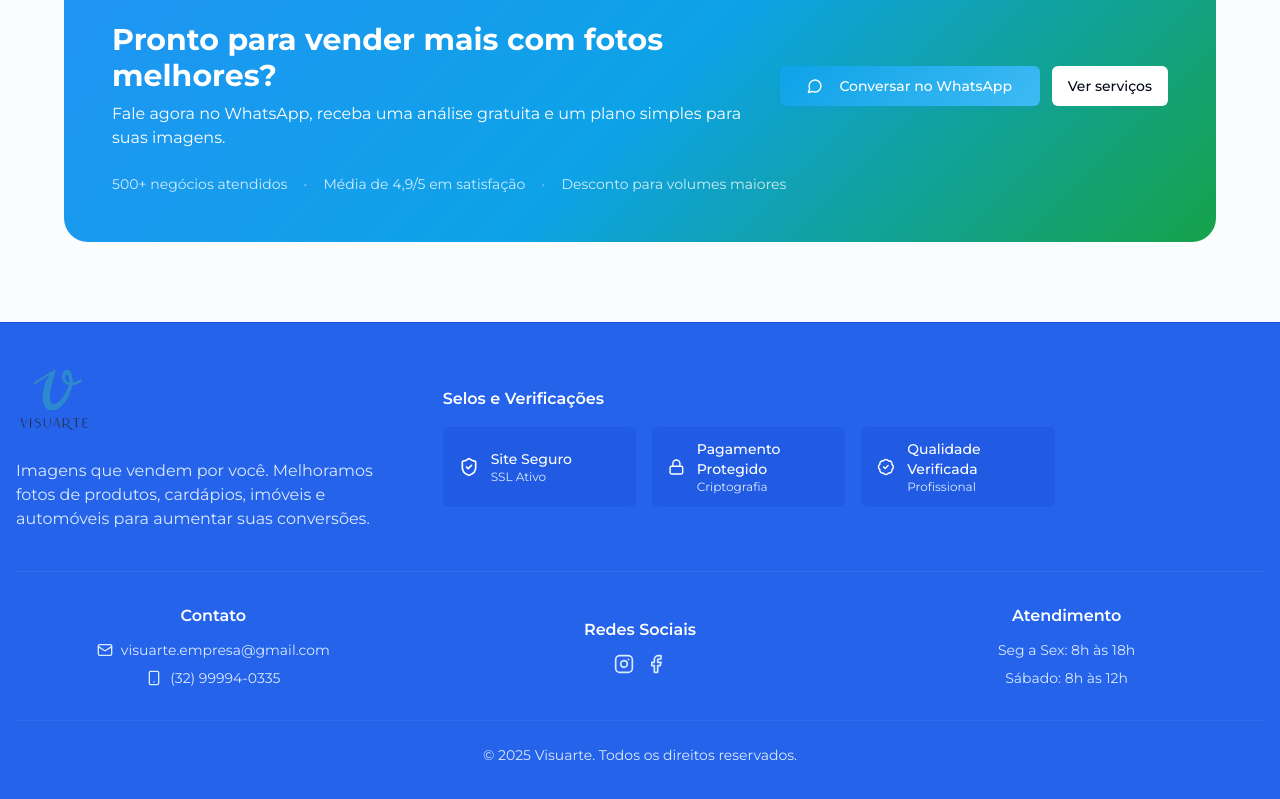
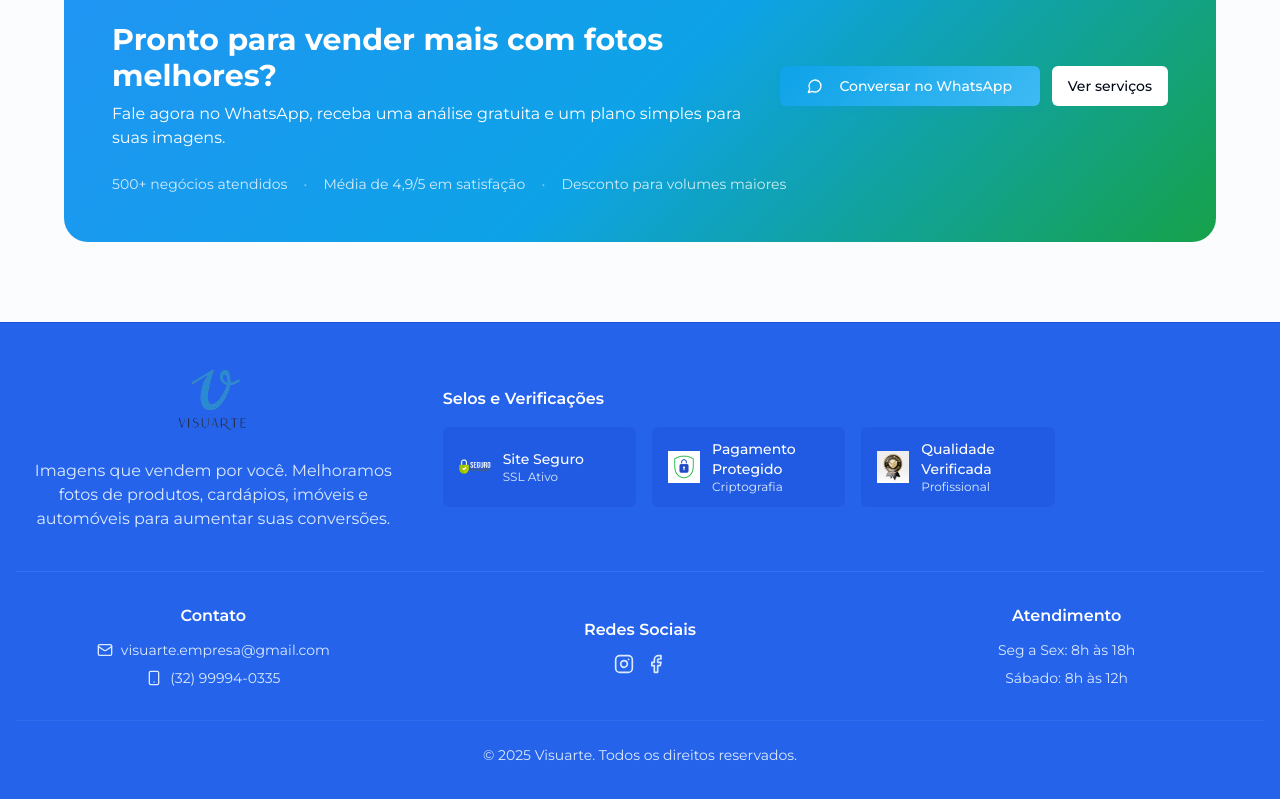
Before and after one commit to luccatoni-devs/visuarte-oficial, a React (Vite) app: page / in a window 1280 px wide. Shown: the part 7420-8219 px from the top of the page. Built offline with nearby package versions, Linux system fonts and the light colour scheme; the HTML template or start-up script is replaced by a standard one.

Commit message:
feat: Atualizar layout do rodapé com imagens de selos e centralizar texto

```diff
--- a/src/components/Footer.tsx
+++ b/src/components/Footer.tsx
@@ -7,10 +7,10 @@ const Footer = () => {
         {/* Top: Marca + Selos */}
         <div className="grid gap-8 md:grid-cols-3 items-center">
           <div className="md:col-span-1">
-            <div className="flex items-center gap-3">
+            <div className="flex flex-col items-center gap-3"> {/* Alterado para flex-col e items-center */}
               <img src="/lovable-uploads/logo.png" alt="Visuarte" className="h-20 w-auto" />
             </div>
-            <p className="text-blue-100 mt-4 max-w-md">
+            <p className="text-blue-100 mt-4 max-w-md text-center"> {/* Centraliza o texto também */}
               Imagens que vendem por você. Melhoramos fotos de produtos, cardápios, imóveis e automóveis para aumentar suas conversões.
             </p>
           </div>
@@ -19,21 +19,21 @@ const Footer = () => {
             <h4 className="font-semibold mb-4">Selos e Verificações</h4>
             <div className="grid grid-cols-2 sm:grid-cols-3 lg:grid-cols-4 gap-4">
               <div className="flex items-center gap-3 rounded-md bg-blue-700/40 px-4 py-3">
-                <ShieldCheck className="h-5 w-5 text-white" aria-hidden="true" />
+                <img src="/src/assets/selos/selo-ssl.png" alt="Site Seguro" className="h-8 w-8 object-contain" />
                 <div>
                   <p className="text-sm font-medium">Site Seguro</p>
                   <p className="text-xs text-blue-100">SSL Ativo</p>
                 </div>
               </div>
               <div className="flex items-center gap-3 rounded-md bg-blue-700/40 px-4 py-3">
-                <Lock className="h-5 w-5 text-white" aria-hidden="true" />
+                <img src="/src/assets/selos/selo-compra-segura.jpg" alt="Pagamento Protegido" className="h-8 w-8 object-contain" />
                 <div>
                   <p className="text-sm font-medium">Pagamento Protegido</p>
                   <p className="text-xs text-blue-100">Criptografia</p>
                 </div>
               </div>
               <div className="flex items-center gap-3 rounded-md bg-blue-700/40 px-4 py-3">
-                <BadgeCheck className="h-5 w-5 text-white" aria-hidden="true" />
+                <img src="/src/assets/selos/selo-qualidade.jpg" alt="Qualidade Verificada" className="h-8 w-8 object-contain" />
                 <div>
                   <p className="text-sm font-medium">Qualidade Verificada</p>
                   <p className="text-xs text-blue-100">Profissional</p>
```
